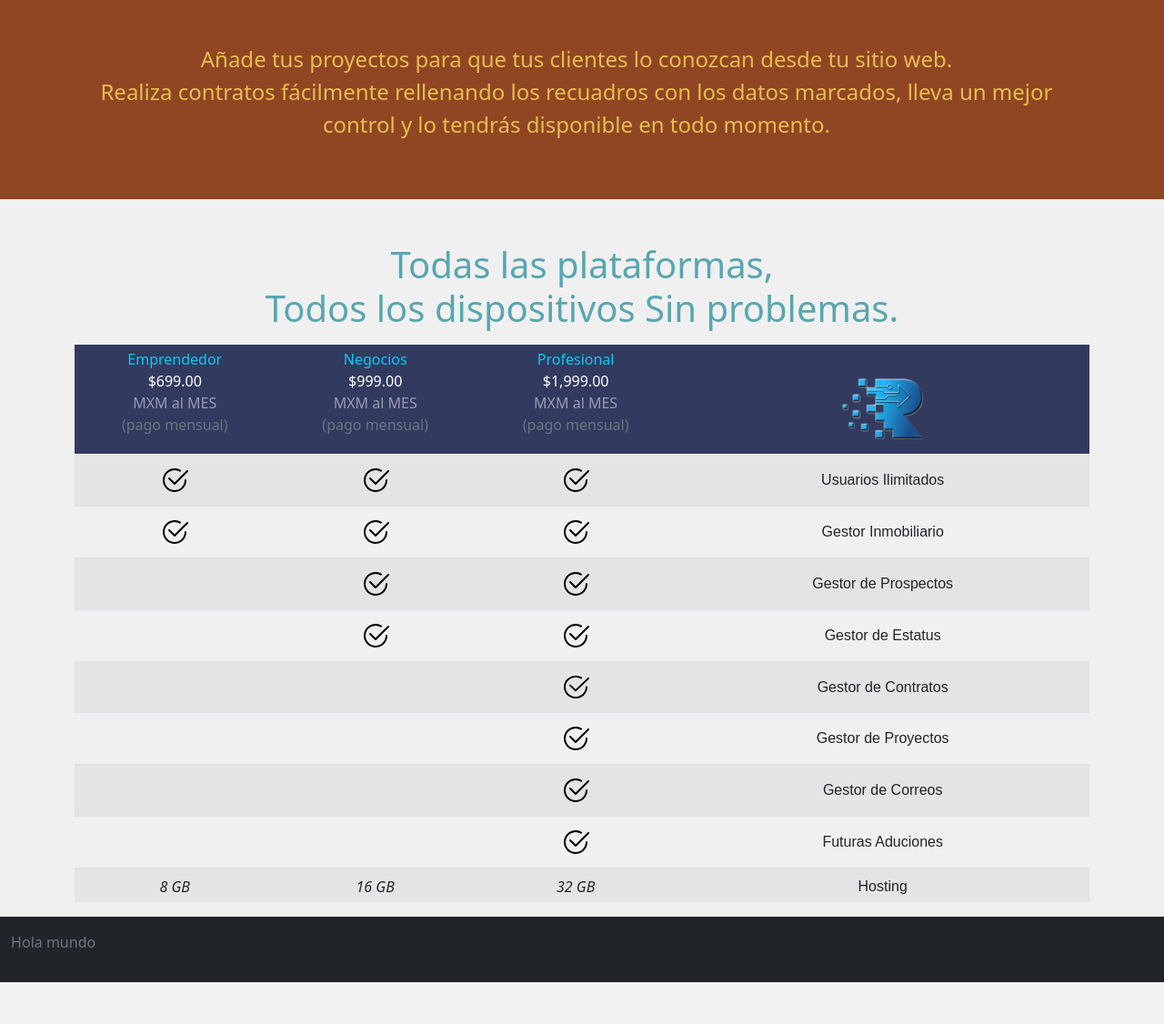
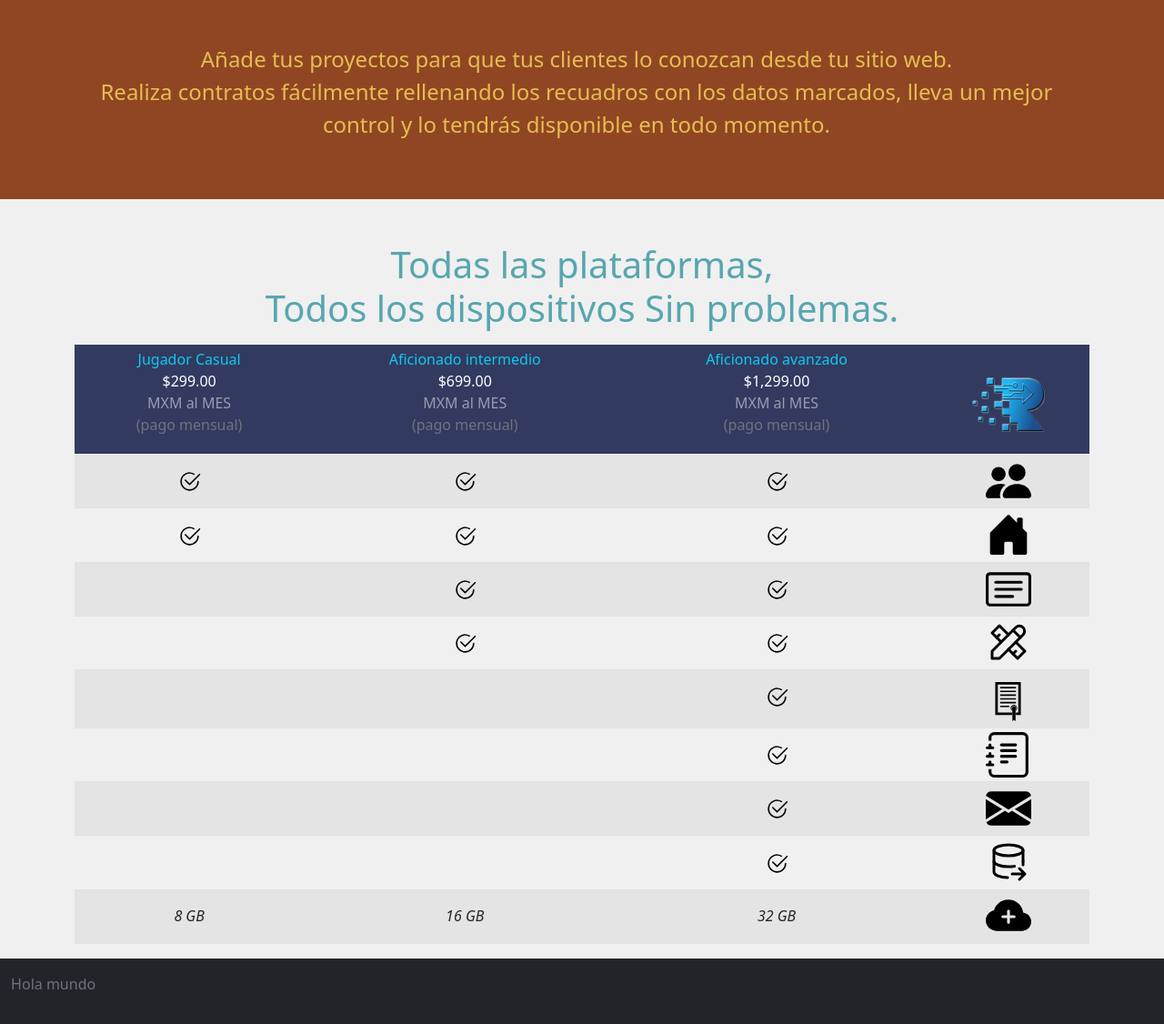
Before and after one commit to RolandoOsuna/Raptorsoft, a PHP site: page / in a window 1280 px wide. Shown: the part 1931-3057 px from the top of the page at 91% size. Before the commit the page ends 3011 px from the top, so only its background shows below. Run offline with PHP 8.4, Linux system fonts and the light colour scheme.

Commit message:
Actualizacion de la tabla

```diff
--- a/CSS/estilos.css
+++ b/CSS/estilos.css
@@ -4,6 +4,11 @@
     background-position:center center;
     background-size: cover;
     height: 100vh;
+}
+
+.bg-navbar{
+    background-color: #323A60 ;
+
 }
 
 .bg-seccion{
--- a/index.php
+++ b/index.php
@@ -214,15 +214,23 @@
             </div>
         </div>
 <!-- TABLA -->
-        <div class="row align-items-center">
-            <div class="col-12">
+        <div class="row align-items-center justify-content-center">
+            <div class="col-12 ">
                 <div class="table-responsive text-center">
                     <table class="table table-striped table-hover table-sm border-bordered">
                         <thead>
                             <tr class="encabezado-tabla text-white fs-md-5" >
                                 <th class="fw-normal">
                                     <p class="">
-                                        <span class="text-info ">Emprendedor</span><br>
+                                        <span class="text-info ">Jugador Casual</span><br>
+                                        <span class="text-white ">$299.00</span><br>
+                                        <span class="text-white-50">MXM al MES</span><br>
+                                        <span class="text-muted">(pago mensual)</span>
+                                    </p>
+                                </th>
+                                <th class="fw-normal">
+                                    <p class="">
+                                        <span class="text-info ">Aficionado intermedio</span><br>
                                         <span class="text-white ">$699.00</span><br>
                                         <span class="text-white-50">MXM al MES</span><br>
                                         <span class="text-muted">(pago mensual)</span>
@@ -230,81 +238,87 @@
                                 </th>
                                 <th class="fw-normal">
                                     <p class="">
-                                        <span class="text-info ">Negocios</span><br>
-                                        <span class="text-white ">$999.00</span><br>
+                                        <span class="text-info ">Aficionado avanzado</span><br>
+                                        <span class="text-white ">$1,299.00</span><br>
                                         <span class="text-white-50">MXM al MES</span><br>
                                         <span class="text-muted">(pago mensual)</span>
                                     </p>
                                 </th>
-                                <th class="fw-normal">
-                                    <p class="">
-                                        <span class="text-info ">Profesional</span><br>
-                                        <span class="text-white ">$1,999.00</span><br>
-                                        <span class="text-white-50">MXM al MES</span><br>
-                                        <span class="text-muted">(pago mensual)</span>
-                                    </p>
-                                </th>
-                                <th class=" pb-5 pb-md-0">
-                                    <p>
-                                        <img  src="/IMG/Raptor-Navbar.png" width="20%" alt="">
-                                    </p>
+                                <th class="pb-5 pb-sm-4 pb-lg-4 ">
+                                    <img src="/IMG/Raptor-Navbar.png" width="80px" alt="">
                                 </th>
                             </tr>
                         </thead>
+
                         <tbody>
                             <tr>
-                                <td><img class="py-2" src="/IMG/check2-circle.svg" width="15%" alt=""></td>
-                                <td><img class="py-2" src="/IMG/check2-circle.svg" width="15%" alt=""></td>
-                                <td><img class="py-2" src="/IMG/check2-circle.svg" width="15%" alt=""></td>
-                                <td class="arial pt-3 pt-2">Usuarios Ilimitados</td>
+                                <td class="p-3"><img class="" src="/IMG/check2-circle.svg" width="25px" alt=""></td>
+                                <td class="p-3"><img class="" src="/IMG/check2-circle.svg" width="25px" alt=""></td>
+                                <td class="p-3"><img class="" src="/IMG/check2-circle.svg" width="25px" alt=""></td>
+                                <td class=" "><img src="/IMG/people-fill.svg"  width="50px" alt="Usuarios Ilimitados"><!--Usuarios Ilimitados--></td>
                             </tr>
                             <tr>
-                                <td><img class="py-2" src="/IMG/check2-circle.svg" width="15%" alt=""></td>
-                                <td><img class="py-2" src="/IMG/check2-circle.svg" width="15%" alt=""></td>
-                                <td><img class="py-2" src="/IMG/check2-circle.svg" width="15%" alt=""></td>
-                                <td class="arial pt-3">Gestor Inmobiliario</td>
+                                <td class="p-3"><img src="/IMG/check2-circle.svg" width="25px" alt=""></td>
+                                <td class="p-3"><img src="/IMG/check2-circle.svg" width="25px" alt=""></td>
+                                <td class="p-3"><img src="/IMG/check2-circle.svg" width="25px" alt=""></td>
+                                <td class=" "><img src="/IMG/house-door-fill.svg"  width="50px" alt=""><!--Gestor Inmobiliario--></td>
                             </tr>
                             <tr>
                                 <td></td>
-                                <td><img class="py-2" src="/IMG/check2-circle.svg" width="15%" alt=""></td>
-                                <td><img class="py-2" src="/IMG/check2-circle.svg" width="15%" alt=""></td>
-                                <td class="arial pt-3">Gestor de Prospectos</td>
+                                <td class="p-3"><img src="/IMG/check2-circle.svg" width="25px" alt=""></td>
+                                <td class="p-3"><img src="/IMG/check2-circle.svg" width="25px" alt=""></td>
+                                <td class=" "><img src="/IMG/card-text.svg" width="50px" alt=""><!--Gestor de Prospectos--></td>
                             </tr>
                             <tr>
                                 <td></td>
-                                <td><img class="py-2" src="/IMG/check2-circle.svg" width="15%" alt=""></td>
-                                <td><img class="py-2" src="/IMG/check2-circle.svg" width="15%" alt=""></td>
-                                <td class="arial pt-3">Gestor de Estatus</td>
+                                <td class="p-3"><img src="/IMG/check2-circle.svg" width="25px" alt=""></td>
+                                <td class="p-3"><img src="/IMG/check2-circle.svg" width="25px" alt=""></td>
+                                <td class=" "><svg xmlns="http://www.w3.org/2000/svg" class="icon icon-tabler icon-tabler-tools" width="50px" height="48" viewBox="0 0 24 24" stroke-width="1.5" stroke="#000000" fill="none" stroke-linecap="round" stroke-linejoin="round">
+                                        <path stroke="none" d="M0 0h24v24H0z" fill="none"/>
+                                        <path d="M3 21h4l13 -13a1.5 1.5 0 0 0 -4 -4l-13 13v4" />
+                                        <line x1="14.5" y1="5.5" x2="18.5" y2="9.5" />
+                                        <polyline points="12 8 7 3 3 7 8 12" />
+                                        <line x1="7" y1="8" x2="5.5" y2="9.5" />
+                                        <polyline points="16 12 21 17 17 21 12 16" />
+                                        <line x1="16" y1="17" x2="14.5" y2="18.5" />
+                                    </svg><!--Gestor de Estatus--></td>
                             </tr>
                             <tr>
                                 <td></td>
                                 <td></td>
-                                <td><img class="py-2" src="/IMG/check2-circle.svg" width="15%" alt=""></td>
-                                <td class="arial pt-3">Gestor de Contratos</td>
+                                <td class="p-3"><img src="/IMG/check2-circle.svg" width="25px" alt=""></td>
+                                <td class=" "><img src="/IMG/1976101.svg" width="55px" alt=""><!--Gestor de Contratos--></td>
                             </tr>
                             <tr>
                                 <td></td>
                                 <td></td>
-                                <td><img class="py-2" src="/IMG/check2-circle.svg" width="15%" alt=""></td>
-                                <td class="arial pt-3">Gestor de Proyectos</td>
+                                <td class="p-3"><img src="/IMG/check2-circle.svg" width="25px" alt=""></td>
+                                <td class=" "><img src="/IMG/journal-text.svg" width="50px" alt=""><!--Gestor de Proyectos--></td>
                             </tr>
                             <tr>
                                 <td></td>
                                 <td></td>
-                                <td><img class="py-2" src="/IMG/check2-circle.svg" width="15%" alt=""></td>
-                                <td class="arial pt-3">Gestor de Correos</td>
+                                <td class="p-3"><img src="/IMG/check2-circle.svg" width="25px" alt=""></td>
+                                <td class=" "><img src="/IMG/envelope-fill.svg" width="50px" alt=""><!--Gestor de Correos--></td>
                             </tr>
                             <tr>
                                 <td></td>
                                 <td></td>
-                                <td><img class="py-2" src="/IMG/check2-circle.svg" width="15%" alt=""></td>
-                                <td class="arial pt-3">Futuras Aduciones </td>
+                                <td class="p-3"><img src="/IMG/check2-circle.svg" width="25px" alt=""></td>
+                                <td class=" ">
+                                    <svg xmlns="http://www.w3.org/2000/svg" class="icon icon-tabler icon-tabler-database-export" width="48" height="48" viewBox="0 0 24 24" stroke-width="1.5" stroke="#000000" fill="none" stroke-linecap="round" stroke-linejoin="round">
+                                        <path stroke="none" d="M0 0h24v24H0z" fill="none"/>
+                                        <ellipse cx="12" cy="6" rx="8" ry="3" />
+                                        <path d="M4 6v6c0 1.657 3.582 3 8 3a19.84 19.84 0 0 0 3.302 -.267m4.698 -2.733v-6" />
+                                        <path d="M4 12v6c0 1.599 3.335 2.905 7.538 2.995m8.462 -6.995v-2m-6 7h7m-3 -3l3 3l-3 3" />
+                                    </svg><!--Futuras Aduciones-->
+                                </td>
                             </tr>
                             <tr>
-                                <td class="fst-italic pt-2">8 GB</td>
-                                <td class="fst-italic pt-2">16 GB</td>
-                                <td class="fst-italic pt-2">32 GB</td>
-                                <td class="arial pt-2">Hosting</td>
+                                <td class="fst-italic p-3">8 GB</td>
+                                <td class="fst-italic p-3">16 GB</td>
+                                <td class="fst-italic p-3">32 GB</td>
+                                <td class=" "><img src="/IMG/cloud-plus-fill.svg" width="50px" alt=""><!--Hosting--></td>
                             </tr>
                         </tbody>
 
```
Also changed, not shown: NavBar.php (+11 -9 lines), IMG/1976101.svg (added), IMG/card-text.svg (added), IMG/cloud-plus-fill.svg (added), IMG/envelope-fill.svg (added), IMG/house-door-fill.svg (added), IMG/journal-text.svg (added), IMG/people-fill.svg (added), IMG/plus-circle-dotted.svg (added).
